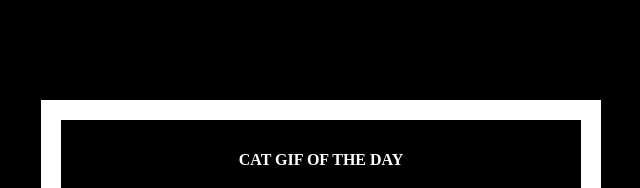
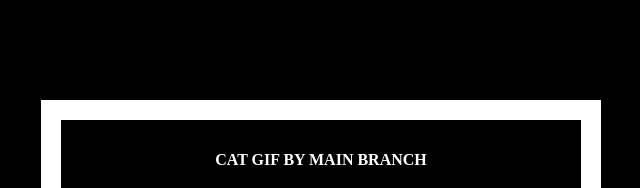
Before and after one commit to thaunggyee/catgif, a website: page flask-app/templates/index.html in a window 1280 px wide. Shown: the top 188 px of the page, without its empty margins (319-959 px from the left). Drawn offline with Linux system fonts and the light colour scheme.

Commit message:
Update index.html

```diff
--- a/flask-app/templates/index.html
+++ b/flask-app/templates/index.html
@@ -19,7 +19,7 @@
   </head>
   <body>
     <div class="container">
-      <h4>CAT Gif Of The Day</h4>
+      <h4>CAT Gif By Main Branch</h4>
       <img src="{{url}}" />
       <p><small>Courtesy: <a href="http://www.buzzfeed.com/copyranter/the-best-cat-gif-post-in-the-history-of-cat-gifs">Buzzfeed</a></small></p>
     </div>
```
